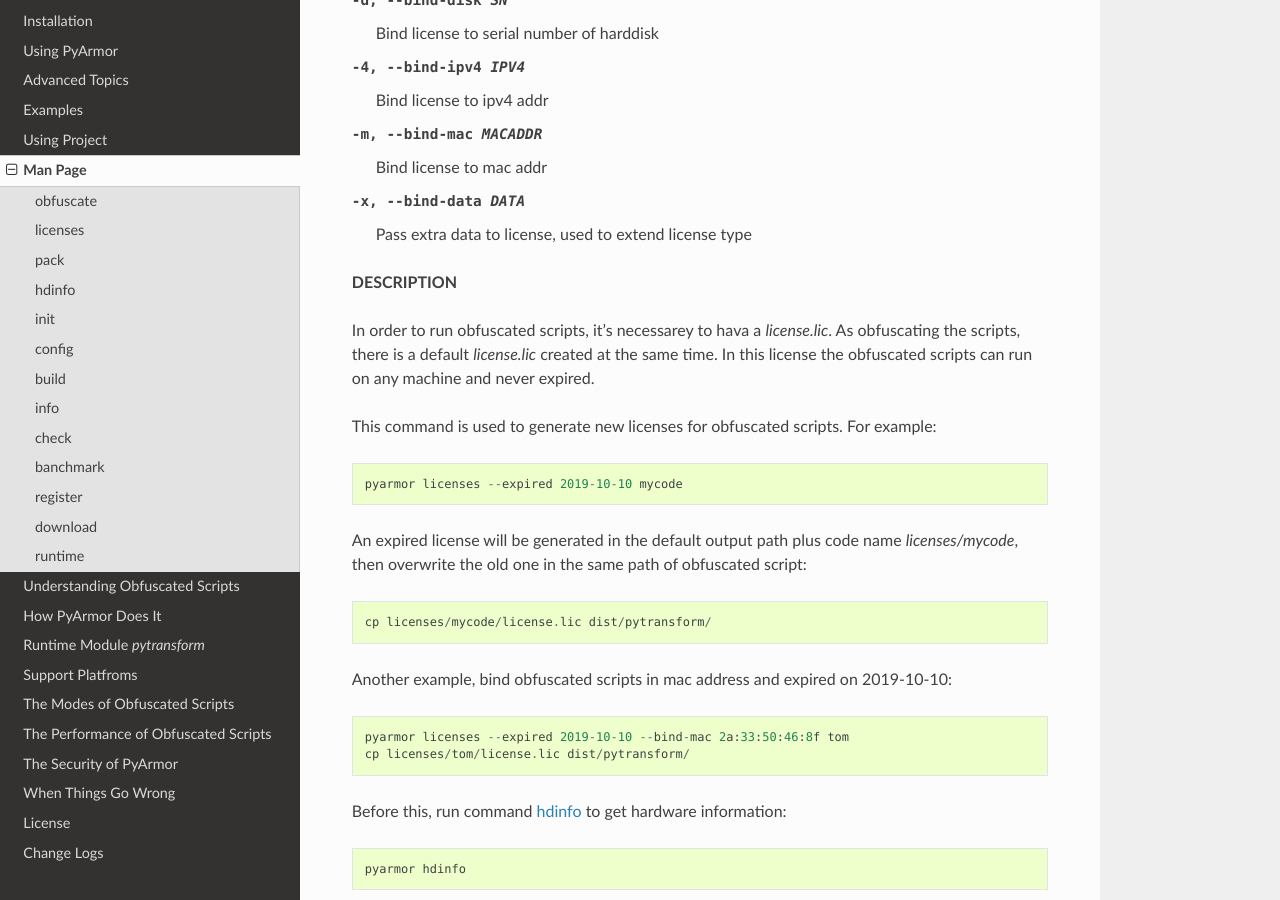
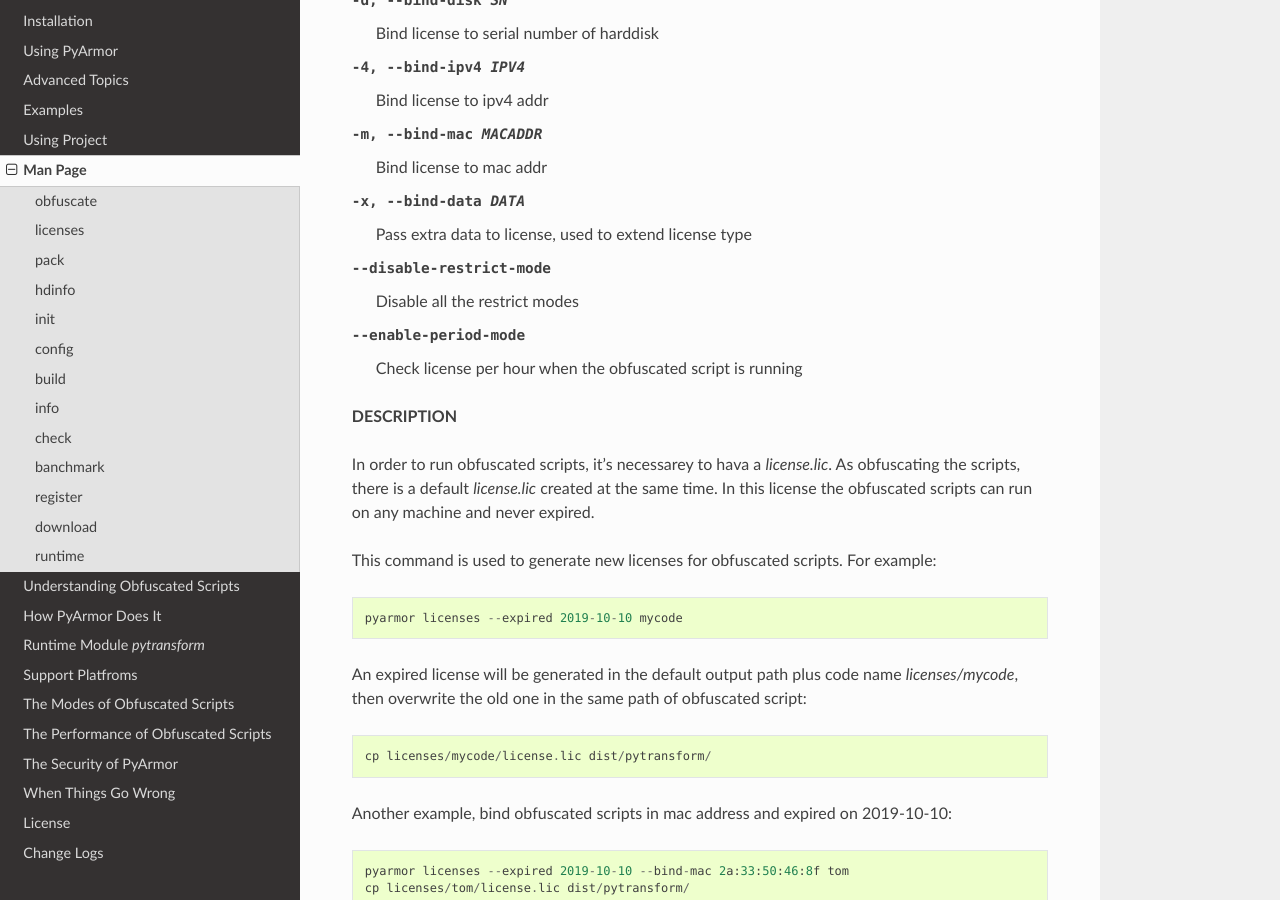
Before and after one commit to dashingsoft/pyarmor, a Sphinx documentation site: the page built from docs/man.rst, in a window 1280 px wide and 900 px high, scrolled down 7103 px. Built offline with Sphinx 7.4.7 and the Read the Docs theme 2.0.0, drawn with Linux system fonts in a browser that asks for light colours.

Commit message:
Document new option

```diff
--- a/docs/man.rst
+++ b/docs/man.rst
@@ -276,6 +276,8 @@
 -4, --bind-ipv4 IPV4        Bind license to ipv4 addr
 -m, --bind-mac MACADDR      Bind license to mac addr
 -x, --bind-data DATA        Pass extra data to license, used to extend license type
+--disable-restrict-mode     Disable all the restrict modes
+--enable-period-mode        Check license per hour when the obfuscated script is running
 
 **DESCRIPTION**
 
```
